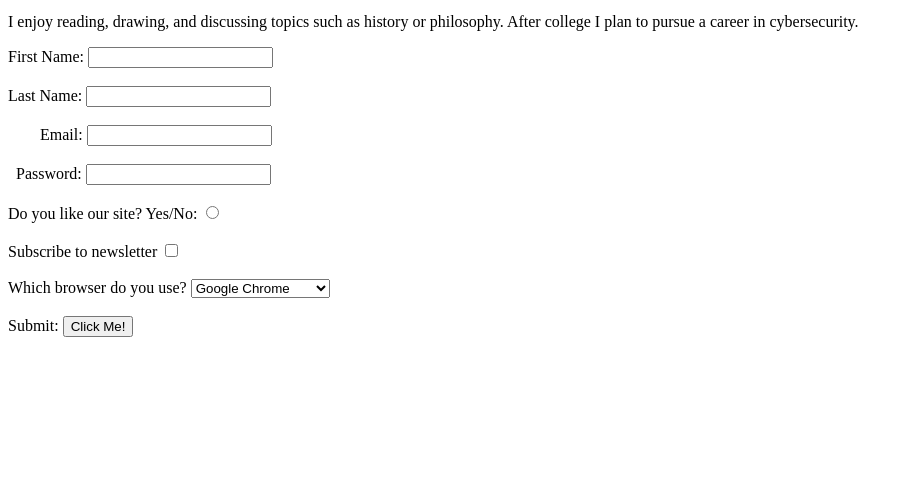
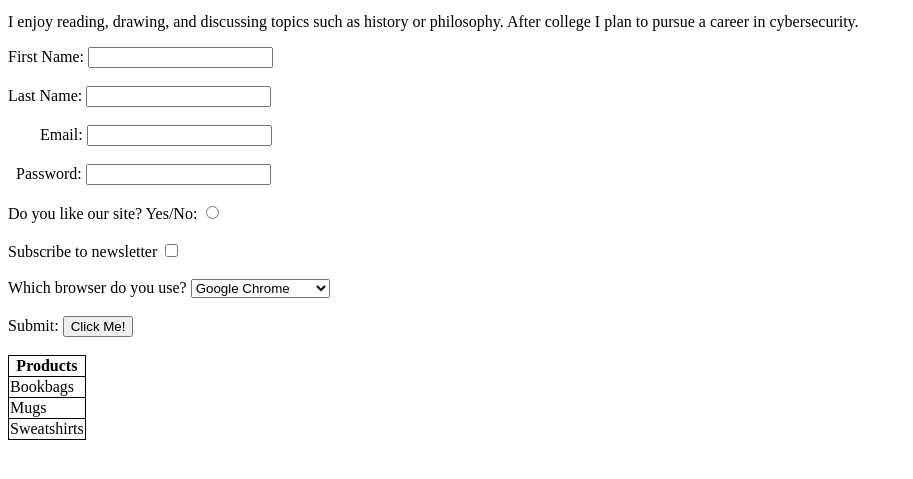
Before and after one commit to damon1399jackson/cop3060fall2025, a plain HTML site: page index.html in a window 1280 px wide. Shown: the part 101-580 px from the top of the page, without its empty margins (0-913 px from the left). Drawn offline with Linux system fonts and the light colour scheme.

Commit message:
Update index.html
Added style tag nested within the head tag. This provides CSS integration for potential tables nested within the body tag.

Added table within body with a table heading and three table rows containing data.

Previously undocumented change: Added lang attribute to html tag for accessibility purposes.

```diff
--- a/index.html
+++ b/index.html
@@ -2,6 +2,12 @@
 <html lang="en">
 <head>
   <title>An Introduction to Me.</title>
+  <style>
+  table, th, td {
+  border: 1px solid black;
+  border-collapse: collapse;
+  }
+  </style>
 </head>
 <body>
   <h1>Getting to Know Me.</h1>
@@ -33,5 +39,19 @@
     <label for="submit">Submit:</label>
     <input type="submit" name="submit" id="submit" value="Click Me!">
   </form><br>
+  <table>
+  	<tr>
+    	<th>Products</th>
+    </tr>
+    <tr>
+    	<td>Bookbags</td>
+    </tr>
+    <tr>
+    	<td>Mugs</td>
+    </tr>
+    <tr>
+    	<td>Sweatshirts</td>
+    </tr>
+  </table>
 </body>
 </html>
```
